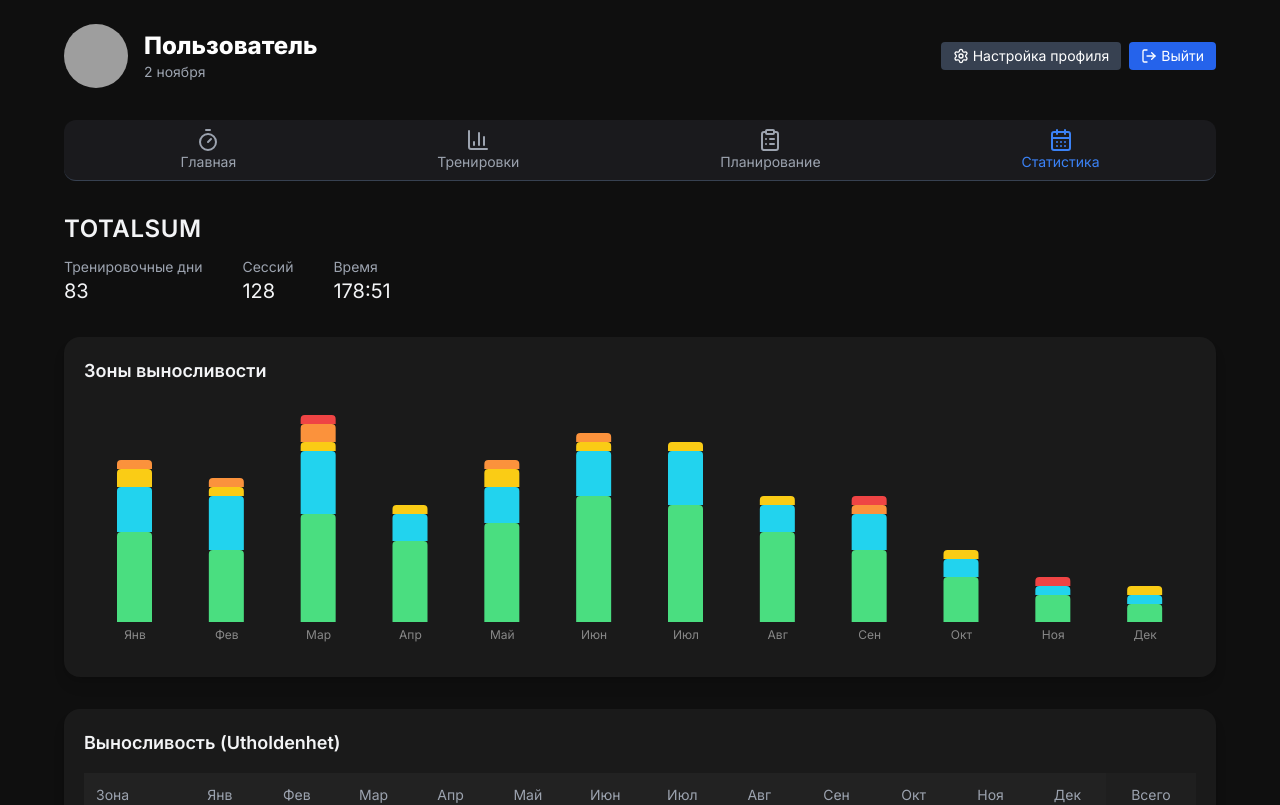
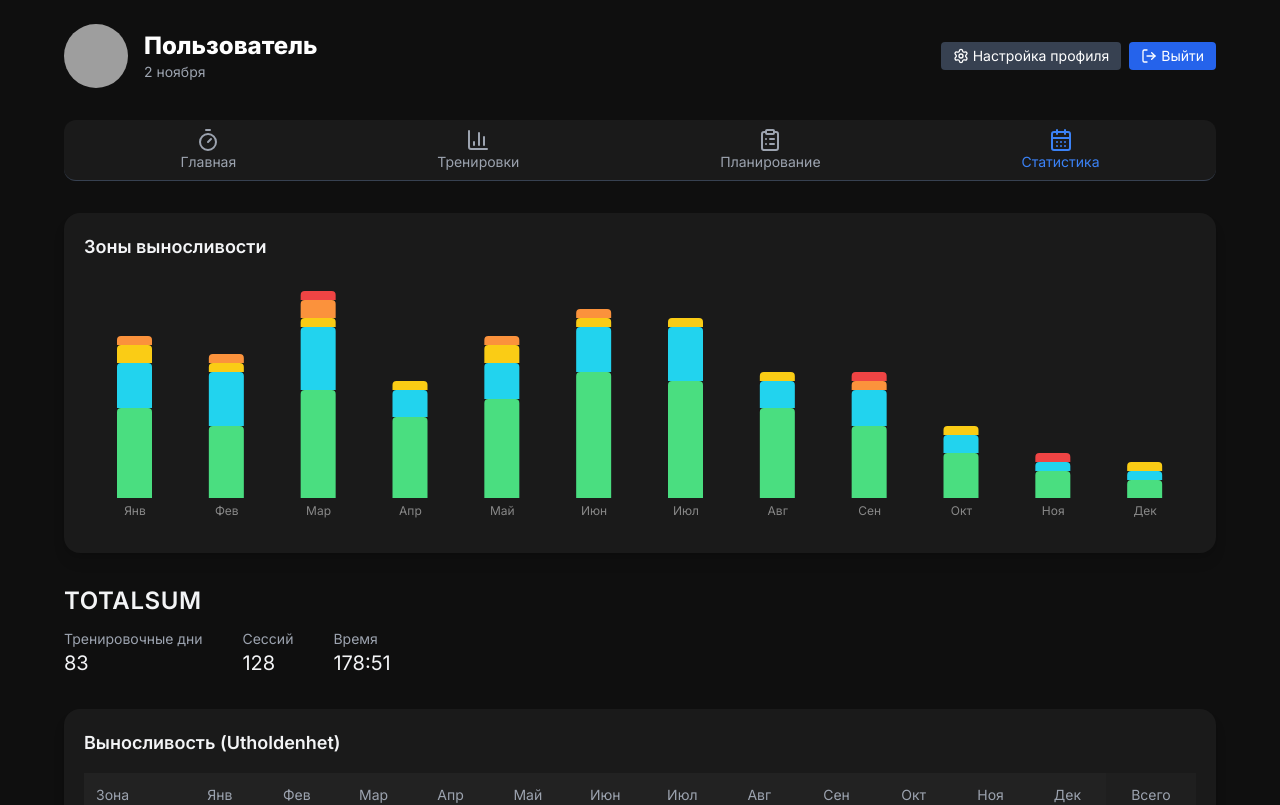
Before and after one commit to mbaliabin/dagbook-test, a React (Vite) app in the folder fasx-frontend/: page /statistics in a window 1280 px wide. Shown: the top 805 px of the page. Built offline with nearby package versions, Linux system fonts and the light colour scheme; grey boxes are pictures that could not be loaded.

Commit message:
Доработка StatisticsPage.tsx 163

```diff
--- a/fasx-frontend/src/pages/StatisticsPage.tsx
+++ b/fasx-frontend/src/pages/StatisticsPage.tsx
@@ -9,8 +9,6 @@ import {
   CalendarDays,
   Settings,
   LogOut,
-  ChevronLeft,
-  ChevronRight,
 } from "lucide-react";
 import {
   BarChart,
@@ -94,9 +92,9 @@ export default function StatsPage() {
           </div>
         </div>
 
-        {/* Верхнее меню оставляем как в твоей старой странице */}
-        <div className="flex justify-around bg-[#1a1a1d] border-b border-gray-700 py-2 px-4 rounded-xl">
-          {[ // Твои исходные кнопки
+        {/* Верхнее меню */}
+        <div className="flex justify-around bg-[#1a1a1a] border-b border-gray-700 py-2 px-4 rounded-xl">
+          {[
             { label: "Главная", icon: Timer, path: "/daily" },
             { label: "Тренировки", icon: BarChart3, path: "/profile" },
             { label: "Планирование", icon: ClipboardList, path: "/planning" },
@@ -121,27 +119,6 @@ export default function StatsPage() {
               </button>
             );
           })}
-        </div>
-
-        {/* TOTALSUM */}
-        <div>
-          <h1 className="text-2xl font-semibold tracking-wide text-gray-100">
-            TOTALSUM
-          </h1>
-          <div className="flex flex-wrap gap-10 text-sm mt-3">
-            <div>
-              <p className="text-gray-400">Тренировочные дни</p>
-              <p className="text-xl text-gray-100">{totals.trainingDays}</p>
-            </div>
-            <div>
-              <p className="text-gray-400">Сессий</p>
-              <p className="text-xl text-gray-100">{totals.sessions}</p>
-            </div>
-            <div>
-              <p className="text-gray-400">Время</p>
-              <p className="text-xl text-gray-100">{totals.time}</p>
-            </div>
-          </div>
         </div>
 
         {/* Диаграмма зон выносливости */}
@@ -183,6 +160,27 @@ export default function StatsPage() {
                 ))}
               </BarChart>
             </ResponsiveContainer>
+          </div>
+        </div>
+
+        {/* TOTALSUM перенесён после диаграммы */}
+        <div>
+          <h1 className="text-2xl font-semibold tracking-wide text-gray-100">
+            TOTALSUM
+          </h1>
+          <div className="flex flex-wrap gap-10 text-sm mt-3">
+            <div>
+              <p className="text-gray-400">Тренировочные дни</p>
+              <p className="text-xl text-gray-100">{totals.trainingDays}</p>
+            </div>
+            <div>
+              <p className="text-gray-400">Сессий</p>
+              <p className="text-xl text-gray-100">{totals.sessions}</p>
+            </div>
+            <div>
+              <p className="text-gray-400">Время</p>
+              <p className="text-xl text-gray-100">{totals.time}</p>
+            </div>
           </div>
         </div>
 
```
